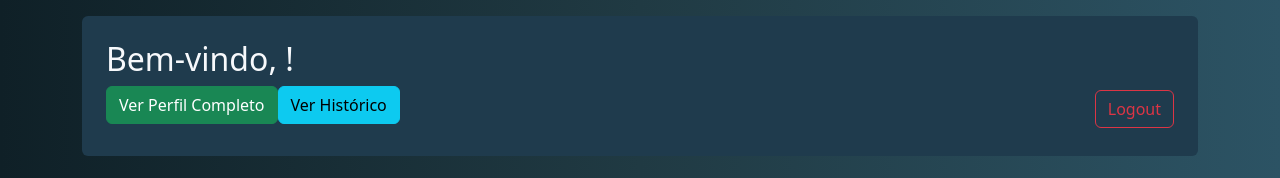
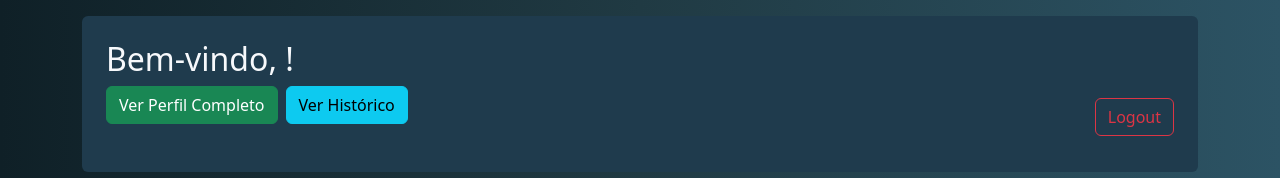
Before and after one commit to danirso/Unirides, a React (Create React App) app in the folder frontend/: page /passageiro in a window 1280 px wide. Shown: the top 178 px of the page. Built offline with nearby package versions, Linux system fonts and the light colour scheme; no server answers; sample sign-in values are in the browser's storage.

Commit message:
espacin nos botão

```diff
--- a/frontend/src/dashboardm.js
+++ b/frontend/src/dashboardm.js
@@ -150,7 +150,7 @@ function DashboardMotorista() {
             <div className="p-4 rounded" style={{ backgroundColor: "#1f3b4d" }}>
               <h2>Bem-vindo, {usuario.name}!</h2>
               <div className="d-flex justify-content-between align-items-center">
-                <div>
+                <div className="mb-4">
                   <Link to="/perfil-passageiro" className="btn btn-primary me-2">
                     Ver Perfil Completo
                   </Link>
--- a/frontend/src/dashboardp.js
+++ b/frontend/src/dashboardp.js
@@ -149,11 +149,11 @@ function Dashboard() {
             <div className="p-4 rounded" style={{ backgroundColor: "#1f3b4d" }}>
               <h2>Bem-vindo, {usuario.name}!</h2>
               <div className="d-flex justify-content-between align-items-center">
-                <div>
-                  <Link to="/perfil-passageiro" className="btn btn-success mb-2">
+                <div className="mb-4">
+                  <Link to="/perfil-passageiro" className="btn btn-success me-2">
                     Ver Perfil Completo
                   </Link>
-                  <Link to="/historico" className="btn btn-info mb-2">
+                  <Link to="/historico" className="btn btn-info">
                     Ver Histórico
                   </Link>
                 </div>
```
